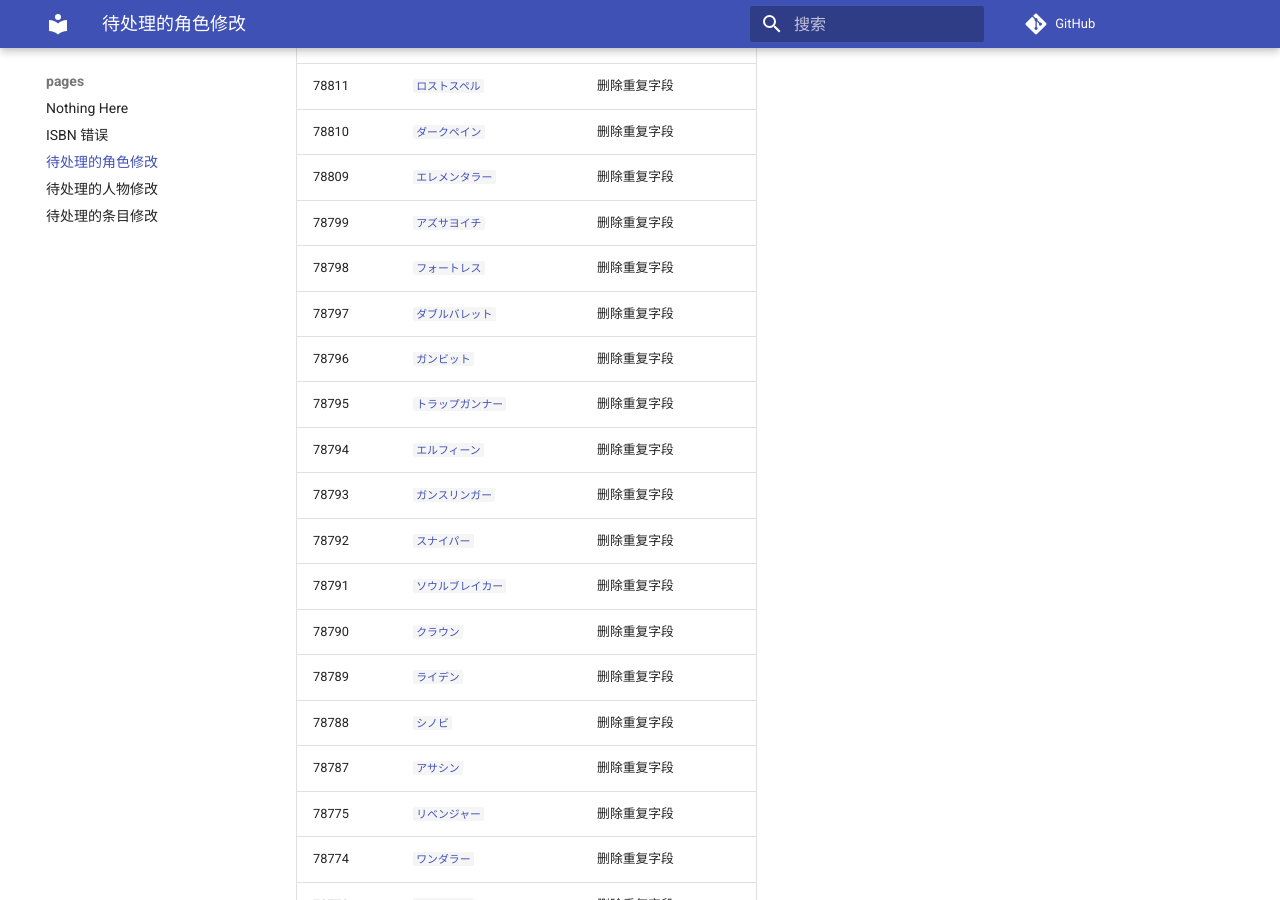
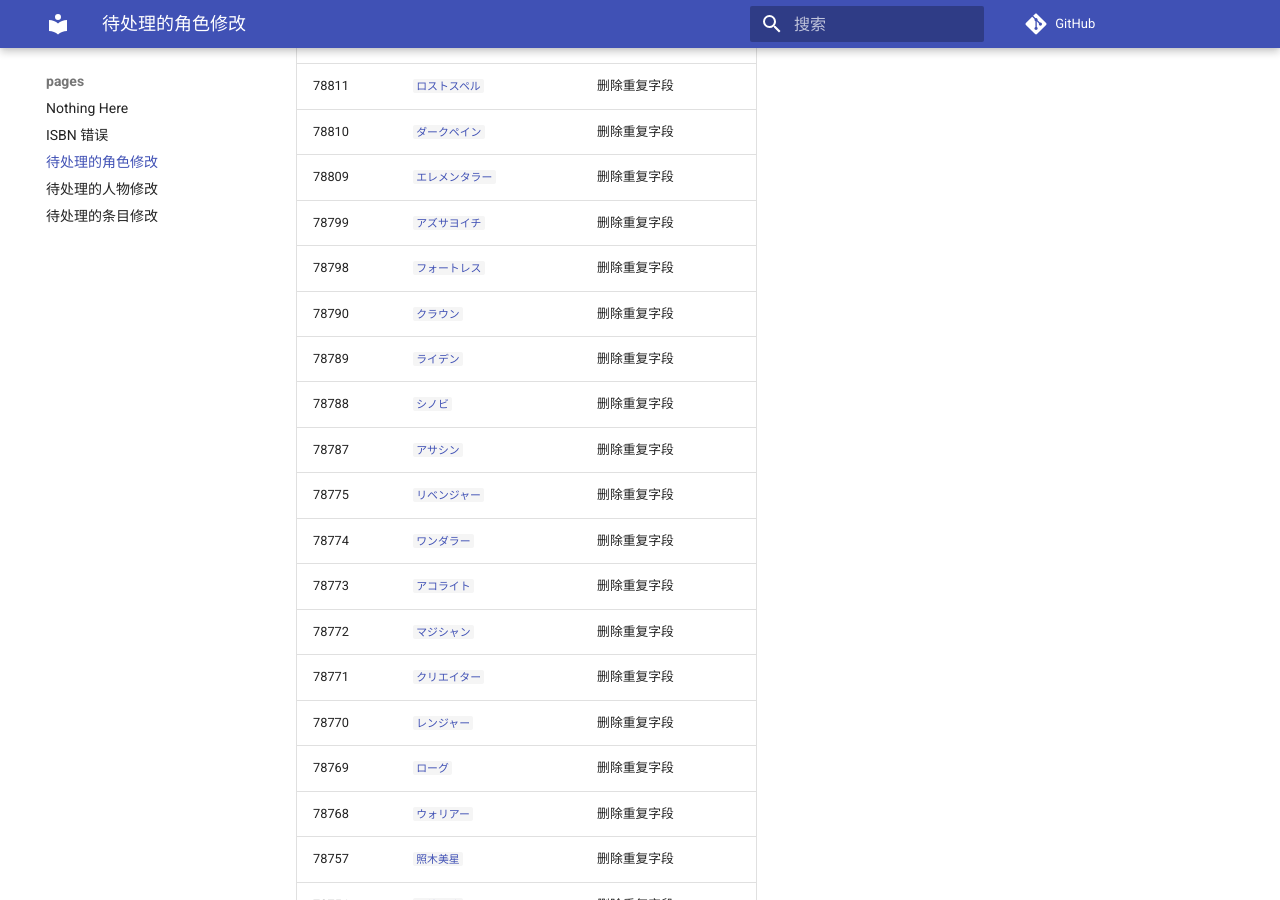
Before and after one commit to trim21/bangumi-pages, an MkDocs documentation site: the page built from docs/pending-character-changes.md, in a window 1280 px wide and 900 px high, scrolled down 14708 px. Built offline with MkDocs 1.6.1 and Material for MkDocs 9.7.7, drawn with Linux system fonts in a browser that asks for light colours; comment, search, counter and statistics services are not loaded.

Commit message:
update pending-character-changes.md

```diff
--- a/docs/pending-character-changes.md
+++ b/docs/pending-character-changes.md
@@ -328,13 +328,6 @@ total 372
 | 78809 | [`エレメンタラー`](https://bgm.tv/character/78809) | 删除重复字段 |
 | 78799 | [`アズサヨイチ`](https://bgm.tv/character/78799) | 删除重复字段 |
 | 78798 | [`フォートレス`](https://bgm.tv/character/78798) | 删除重复字段 |
-| 78797 | [`ダブルバレット`](https://bgm.tv/character/78797) | 删除重复字段 |
-| 78796 | [`ガンビット`](https://bgm.tv/character/78796) | 删除重复字段 |
-| 78795 | [`トラップガンナー`](https://bgm.tv/character/78795) | 删除重复字段 |
-| 78794 | [`エルフィーン`](https://bgm.tv/character/78794) | 删除重复字段 |
-| 78793 | [`ガンスリンガー`](https://bgm.tv/character/78793) | 删除重复字段 |
-| 78792 | [`スナイパー`](https://bgm.tv/character/78792) | 删除重复字段 |
-| 78791 | [`ソウルブレイカー`](https://bgm.tv/character/78791) | 删除重复字段 |
 | 78790 | [`クラウン`](https://bgm.tv/character/78790) | 删除重复字段 |
 | 78789 | [`ライデン`](https://bgm.tv/character/78789) | 删除重复字段 |
 | 78788 | [`シノビ`](https://bgm.tv/character/78788) | 删除重复字段 |
```
Also changed, not shown: other parts of docs/pending-character-changes.md (+1 -1 lines).
